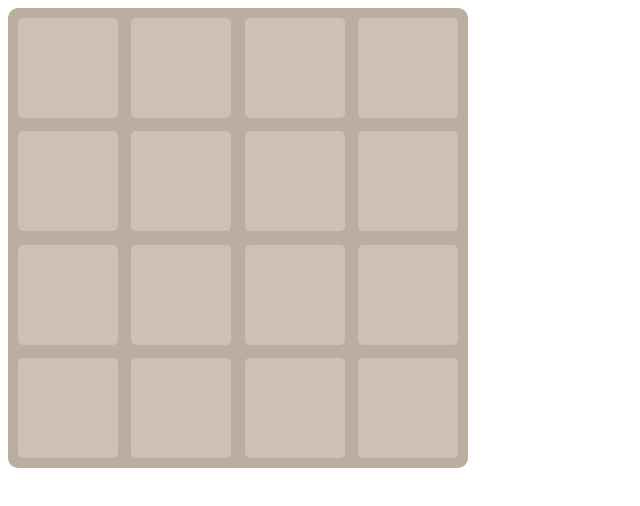
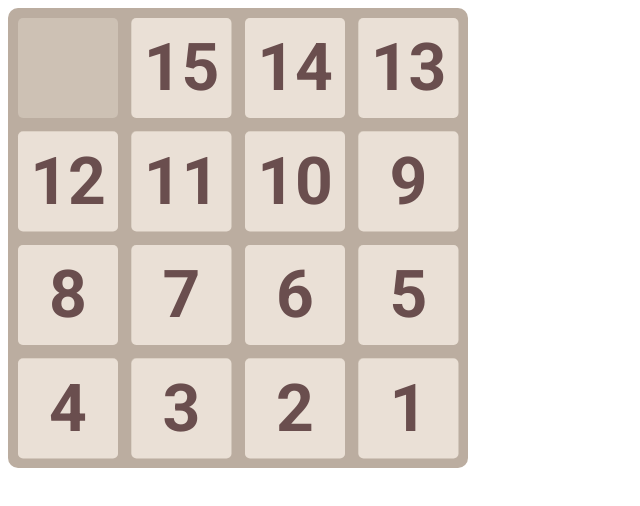
Before and after one commit to VildanovDenis/15-game, a React app: page / in a window 1280 px wide. Shown: the top 506 px of the page, without its empty margins (0-640 px from the left). Built offline with nearby package versions, Linux system fonts and the light colour scheme.

Commit message:
разбивает gameContainer на более мелкие компоненты

```diff
--- a/src/GameData/index.js
+++ b/src/GameData/index.js
@@ -1,20 +1,20 @@
 const initialCells = [
-    {'x': 0, 'y': 0, 'id': '1', 'value': '0'},
-    {'x': 1, 'y': 0, 'id': '1', 'value': '15'},
-    {'x': 2, 'y': 0, 'id': '1', 'value': '14'},
-    {'x': 3, 'y': 0, 'id': '1', 'value': '13'},
-    {'x': 0, 'y': 1, 'id': '1', 'value': '12'},
-    {'x': 1, 'y': 1, 'id': '1', 'value': '11'},
-    {'x': 2, 'y': 1, 'id': '1', 'value': '10'},
-    {'x': 3, 'y': 1, 'id': '1', 'value': '9'},
-    {'x': 0, 'y': 2, 'id': '1', 'value': '8'},
-    {'x': 1, 'y': 2, 'id': '1', 'value': '7'},
-    {'x': 2, 'y': 2, 'id': '1', 'value': '6'},
-    {'x': 3, 'y': 2, 'id': '1', 'value': '5'},
-    {'x': 0, 'y': 3, 'id': '1', 'value': '4'},
-    {'x': 1, 'y': 3, 'id': '1', 'value': '3'},
-    {'x': 2, 'y': 3, 'id': '1', 'value': '2'},
-    {'x': 3, 'y': 3, 'id': '1', 'value': '1'}
+    {'x': 0, 'y': 0, 'id': '1', 'value': ''},
+    {'x': 1, 'y': 0, 'id': '2', 'value': '15'},
+    {'x': 2, 'y': 0, 'id': '3', 'value': '14'},
+    {'x': 3, 'y': 0, 'id': '4', 'value': '13'},
+    {'x': 0, 'y': 1, 'id': '5', 'value': '12'},
+    {'x': 1, 'y': 1, 'id': '6', 'value': '11'},
+    {'x': 2, 'y': 1, 'id': '7', 'value': '10'},
+    {'x': 3, 'y': 1, 'id': '8', 'value': '9'},
+    {'x': 0, 'y': 2, 'id': '9', 'value': '8'},
+    {'x': 1, 'y': 2, 'id': '10', 'value': '7'},
+    {'x': 2, 'y': 2, 'id': '11', 'value': '6'},
+    {'x': 3, 'y': 2, 'id': '12', 'value': '5'},
+    {'x': 0, 'y': 3, 'id': '13', 'value': '4'},
+    {'x': 1, 'y': 3, 'id': '14', 'value': '3'},
+    {'x': 2, 'y': 3, 'id': '15', 'value': '2'},
+    {'x': 3, 'y': 3, 'id': '16', 'value': '1'}
 ]
 
 export default initialCells;
--- a/src/components/GameContainer/index.jsx
+++ /dev/null
@@ -1,57 +0,0 @@
-import React from 'react';
-import styled from 'styled-components';
-
-const StyledWrapper = styled.section`
-    height: 475px;
-    position: relative;
-    width: 475px;
-`;
-
-const StyledBg = styled.div`
-    align-content: space-between;
-    background-color: #bbada0;
-    border-radius: 10px;
-    display: flex;
-    flex-direction: row;
-    flex-wrap: wrap;
-    height: 450px;
-    justify-content: space-between;
-    padding: 5px;
-    position: absolute;
-    width: 450px;
-`;
-
-const StyledBgCell = styled.div`
-    margin: 5px;
-    background-color: rgba(238, 228, 218, 0.35);
-    height: 100px;
-    width: 100px;
-    border-radius: 5px;
-`;
-
-const StyledPlayground = styled(StyledBg)`
-    background-color: transparent;
-`;
-
-const StyledCell = styled(StyledBgCell)`
-`;
-
-export default class GameContainer extends React.Component {
-    render() {
-        return (
-            <StyledWrapper>
-                <StyledBg>
-                    {bgCellArr.map( id => <StyledBgCell key={id} /> )}
-                </StyledBg>
-
-                <StyledPlayground>
-                    <div></div>
-                </StyledPlayground>
-            </StyledWrapper>
-        )
-    }
-}
-
-const bgCellArr = [
-    0, 1, 2, 3, 4, 5, 6, 7, 8, 9, 10, 11, 12, 13, 14, 15
-]
--- a/src/components/app.jsx
+++ b/src/components/app.jsx
@@ -1,6 +1,6 @@
 import React from 'react';
 
-import GameContainer from './GameContainer/index.jsx';
+import GameContainer from './gameContainer/index.jsx';
 
 export default class App extends React.Component {
     render() {
--- /dev/null
+++ b/src/components/gameBgComponent/index.jsx
@@ -0,0 +1,38 @@
+import React from 'react';
+import styled from 'styled-components';
+
+export const StyledBg = styled.div`
+    align-content: space-between;
+    background-color: #bbada0;
+    border-radius: 10px;
+    display: flex;
+    flex-direction: row;
+    flex-wrap: wrap;
+    height: 450px;
+    justify-content: space-between;
+    padding: 5px;
+    position: absolute;
+    width: 450px;
+`;
+
+export const StyledBgCell = styled.div`
+    margin: 5px;
+    background-color: rgba(238, 228, 218, 0.35);
+    height: 100px;
+    width: 100px;
+    border-radius: 5px;
+`;
+
+const bgCellArr = [
+    0, 1, 2, 3, 4, 5, 6, 7, 8, 9, 10, 11, 12, 13, 14, 15
+]
+
+function GameBgComponents() {
+    return (
+        <StyledBg>
+            {bgCellArr.map(id => <StyledBgCell key={id} />)}
+        </StyledBg>
+    )
+}
+
+export default GameBgComponents;
--- /dev/null
+++ b/src/components/gameContainer/index.jsx
@@ -0,0 +1,37 @@
+import React from 'react';
+import styled from 'styled-components';
+
+import GameBgComponents from '../gameBgComponent/index.jsx';
+import GamePlaygroundComponent from '../gamePlaygroundComponent/index.jsx';
+
+import initialCells from '../../GameData/index.js';
+
+const StyledWrapper = styled.section`
+    height: 475px;
+    position: relative;
+    width: 475px;
+`;
+
+class GameContainer extends React.Component {
+    constructor(props) {
+        super(props);
+        this.state = this.getNewState();
+    }
+
+    getNewState() {
+        return {
+            cells: initialCells
+        }
+    }
+
+    render() {
+        return (
+            <StyledWrapper>
+                <GameBgComponents />
+                <GamePlaygroundComponent cells={initialCells}/>
+            </StyledWrapper>
+        )
+    }
+}
+
+export default GameContainer;
--- /dev/null
+++ b/src/components/gamePlaygroundComponent/index.jsx
@@ -0,0 +1,45 @@
+import React from 'react';
+import styled from 'styled-components';
+
+import {StyledBgCell, StyledBg} from '../gameBgComponent/index.jsx';
+
+const StyledPlayground = styled(StyledBg)`
+    background-color: transparent;
+`;
+
+const StyledCell = styled(StyledBgCell)`
+    transform: translate(${({ x }) => x * 113.5}px, ${({ y }) => y * 113.5}px);
+    text-align: center;
+    line-height: 100px;
+    background-color: ${({value}) => calcCellBg(value)};
+    position: absolute;
+    transition-property: transform;
+    transition: 100ms ease-in-out;
+    color: #6a4e4e;
+    font-weight: 700;
+    font-size: 66px;
+    font-family: 'Roboto', sans-serif;
+`;
+
+const calcCellBg = value => {
+    if (value === '') {
+        return 'transparent'
+    } else { return 'rgba(238, 228, 218, 0.9)'}
+}
+
+class GamePlaygroundComponent extends React.PureComponent {
+    render() {
+        const {cells} = this.props;
+        return (
+            <StyledPlayground>
+                {cells.map(({x, y, value, id}) => (
+                    <StyledCell key={id} x={x} y={y} value={value}>
+                        {value}
+                    </StyledCell>
+                ))}
+            </StyledPlayground>
+        )
+    }
+}
+
+export default GamePlaygroundComponent;
```
